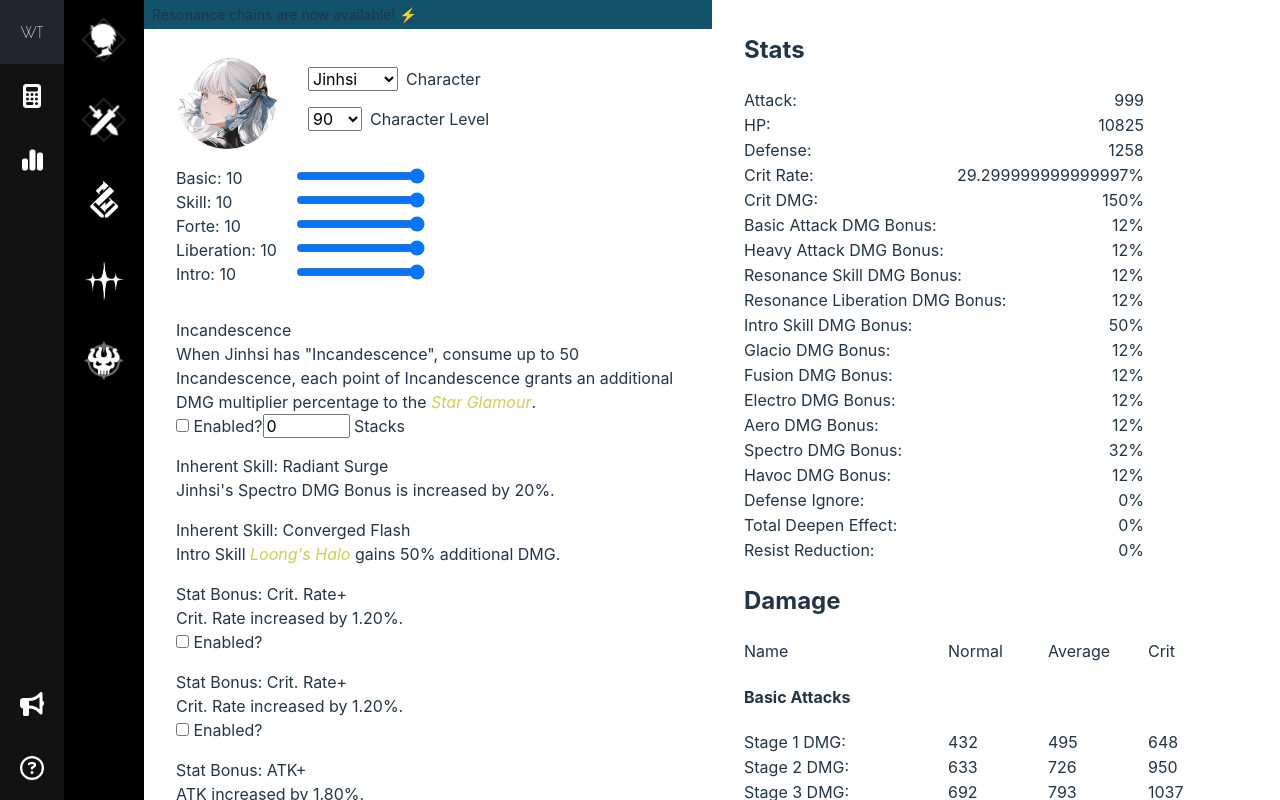
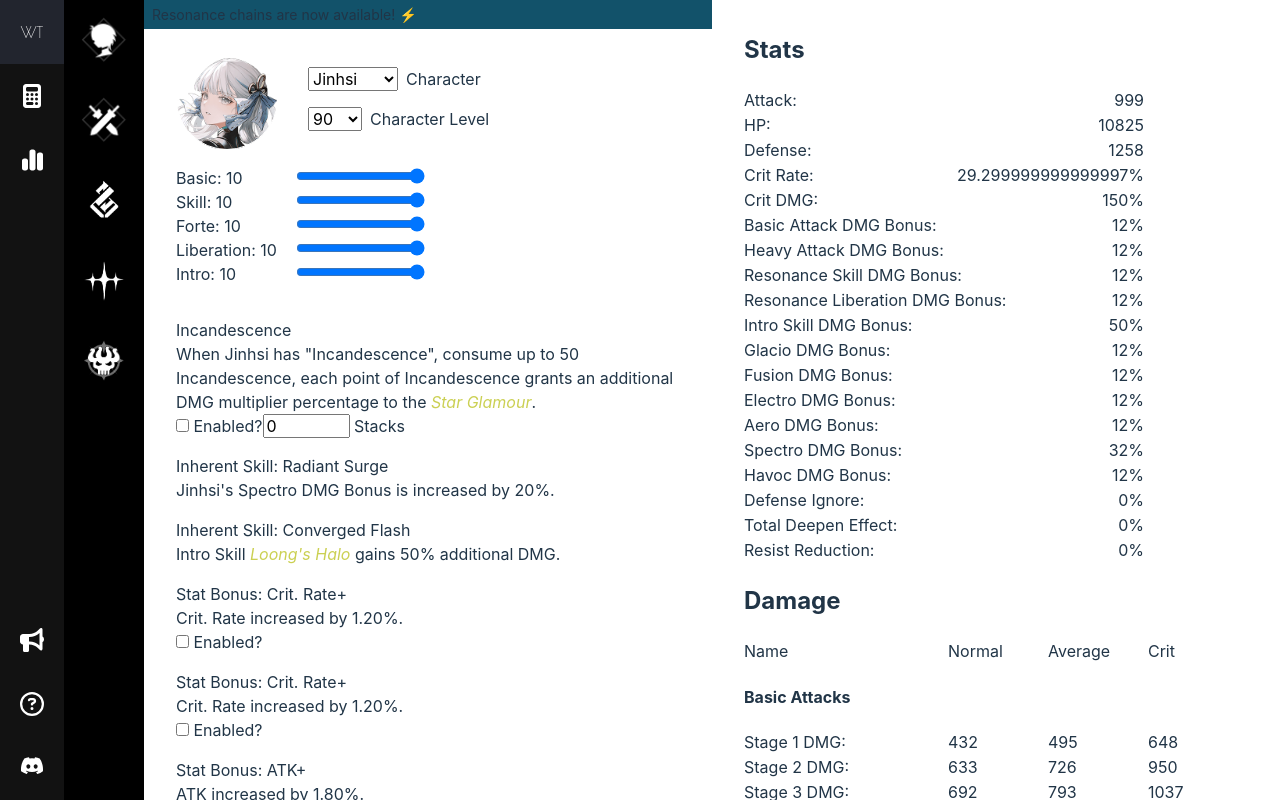
Before and after one commit to ryanbenson/wuthering-waves-optimizer, a Vue app: page / in a window 1280 px wide. Built offline with nearby package versions, Linux system fonts and the light colour scheme.

Commit message:
Adds discord link

```diff
--- a/src/layouts/AppLayout.vue
+++ b/src/layouts/AppLayout.vue
@@ -38,6 +38,20 @@
                   fill="#ffffff" />
               </svg></div
           ></RouterLink>
+          <a
+            href="https://discord.gg/pDKjxNjJWW"
+            target="_blank"
+            v-tooltip.right="
+              'Found a bug? Want to keep up with the latest? Have any ideas? Join the Discord'
+            ">
+            <div class="icon">
+              <svg xmlns="http://www.w3.org/2000/svg" viewBox="0 0 640 512">
+                <path
+                  d="M524.5 69.8a1.5 1.5 0 0 0 -.8-.7A485.1 485.1 0 0 0 404.1 32a1.8 1.8 0 0 0 -1.9 .9 337.5 337.5 0 0 0 -14.9 30.6 447.8 447.8 0 0 0 -134.4 0 309.5 309.5 0 0 0 -15.1-30.6 1.9 1.9 0 0 0 -1.9-.9A483.7 483.7 0 0 0 116.1 69.1a1.7 1.7 0 0 0 -.8 .7C39.1 183.7 18.2 294.7 28.4 404.4a2 2 0 0 0 .8 1.4A487.7 487.7 0 0 0 176 479.9a1.9 1.9 0 0 0 2.1-.7A348.2 348.2 0 0 0 208.1 430.4a1.9 1.9 0 0 0 -1-2.6 321.2 321.2 0 0 1 -45.9-21.9 1.9 1.9 0 0 1 -.2-3.1c3.1-2.3 6.2-4.7 9.1-7.1a1.8 1.8 0 0 1 1.9-.3c96.2 43.9 200.4 43.9 295.5 0a1.8 1.8 0 0 1 1.9 .2c2.9 2.4 6 4.9 9.1 7.2a1.9 1.9 0 0 1 -.2 3.1 301.4 301.4 0 0 1 -45.9 21.8 1.9 1.9 0 0 0 -1 2.6 391.1 391.1 0 0 0 30 48.8 1.9 1.9 0 0 0 2.1 .7A486 486 0 0 0 610.7 405.7a1.9 1.9 0 0 0 .8-1.4C623.7 277.6 590.9 167.5 524.5 69.8zM222.5 337.6c-29 0-52.8-26.6-52.8-59.2S193.1 219.1 222.5 219.1c29.7 0 53.3 26.8 52.8 59.2C275.3 311 251.9 337.6 222.5 337.6zm195.4 0c-29 0-52.8-26.6-52.8-59.2S388.4 219.1 417.9 219.1c29.7 0 53.3 26.8 52.8 59.2C470.7 311 447.5 337.6 417.9 337.6z"
+                  fill="#ffffff" />
+              </svg>
+            </div>
+          </a>
         </div>
       </ul>
     </nav>
```
